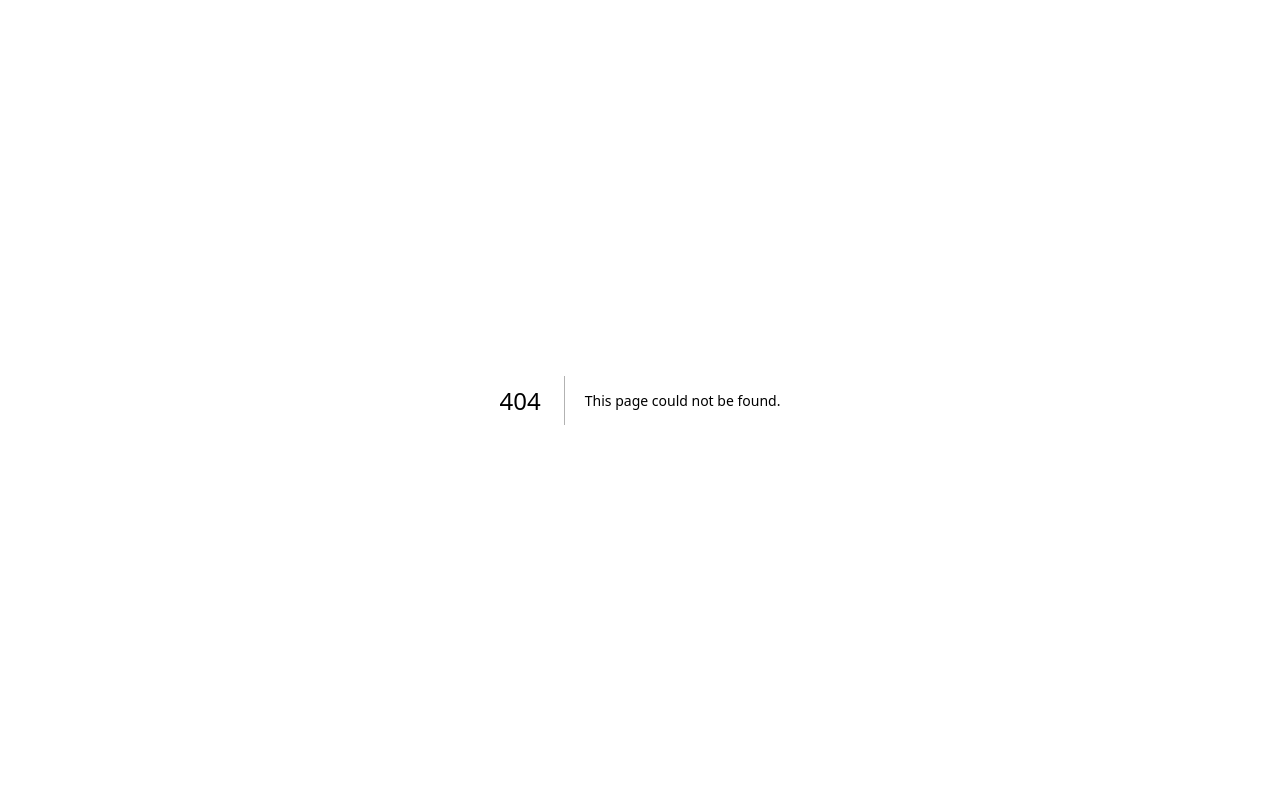
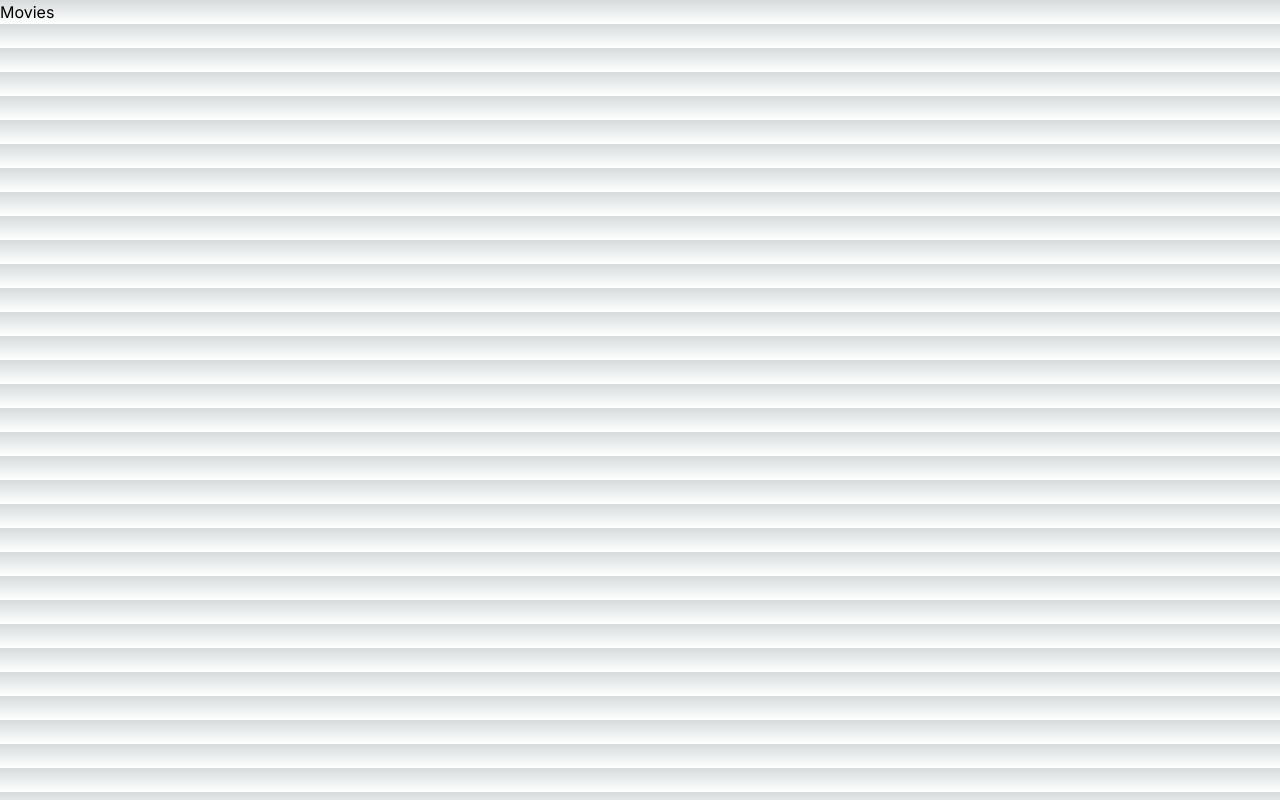
Before and after one commit to Molina-Q/next-ts-ghibli, a Next.js app: page /movies in a window 1280 px wide. Before the commit this address had no page. Built offline with nearby package versions, Linux system fonts and the light colour scheme.

Commit message:
Created Movies component

```diff
--- /dev/null
+++ b/app/movies/page.tsx
@@ -0,0 +1,9 @@
+import React from 'react'
+
+type Props = {}
+
+export default function Movies({}: Props) {
+  return (
+    <div>Movies</div>
+  )
+}
```
